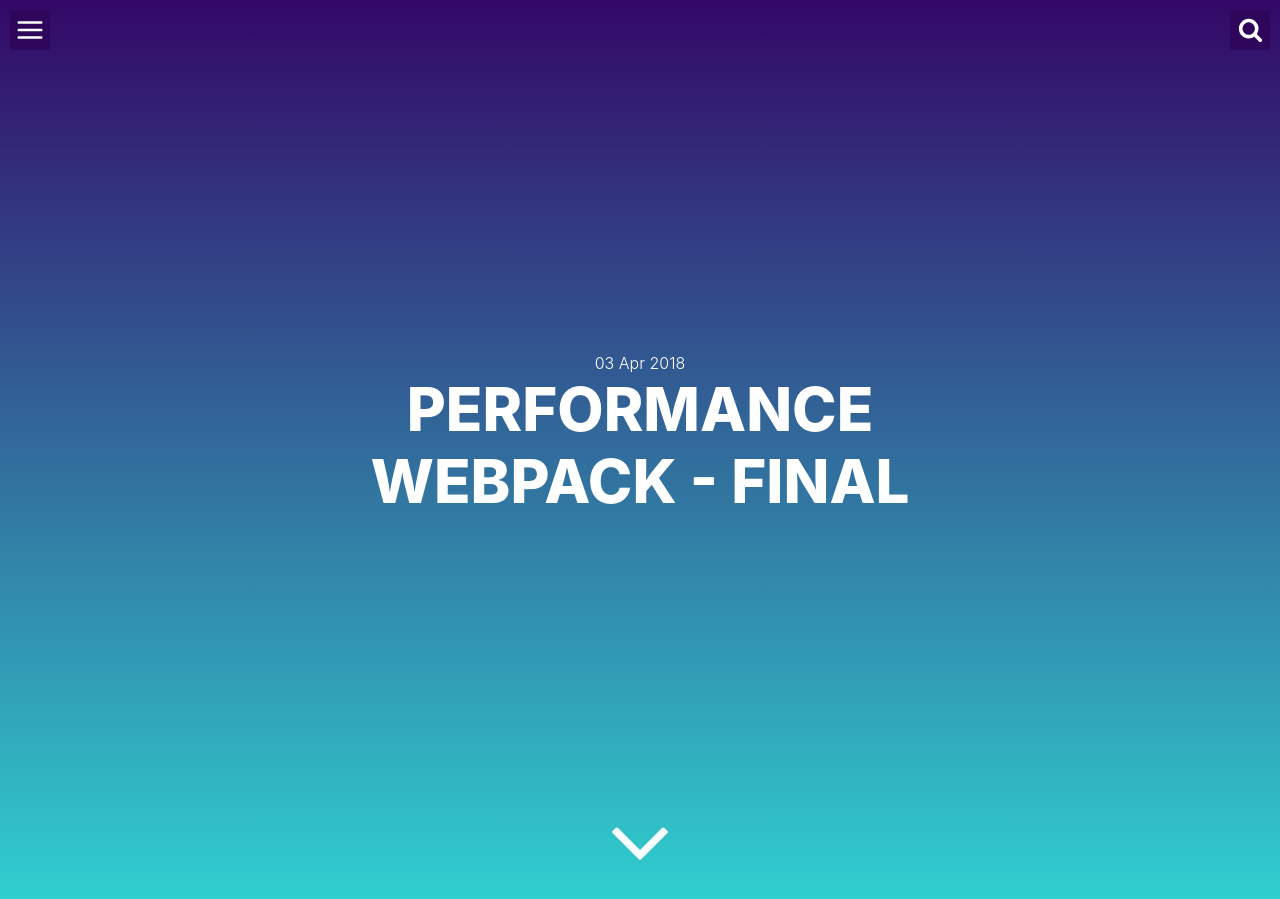
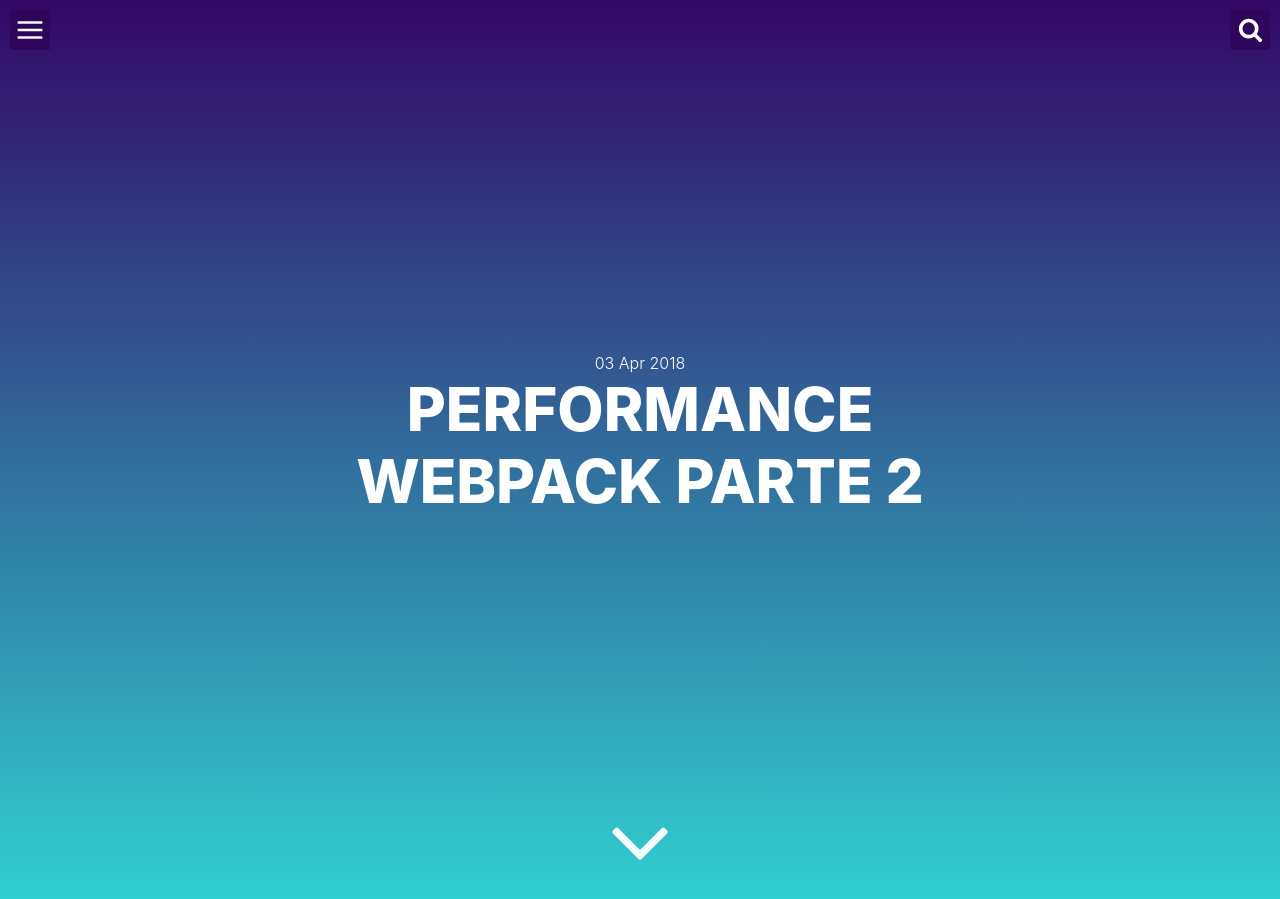
Before and after one commit to caioincau/caioincau.github.io, a Jekyll site: the page built from _posts/2018-04-03-performance-webpack-parte-2.md, in a window 1280 px wide and 900 px high. Built offline with Jekyll 4.4.1, drawn with Linux system fonts in a browser that asks for light colours; comment, search, counter and statistics services are not loaded; some of the changed text lies outside the part shown.

Commit message:
Title fix

```diff
--- a/_posts/2018-04-03-performance-webpack-parte-2.md
+++ b/_posts/2018-04-03-performance-webpack-parte-2.md
@@ -1,6 +1,6 @@
 ---
 layout: post
-title: "Performance Webpack - Final"
+title: "Performance Webpack Parte 2"
 date: 2018-04-03 21:15:33
 image: '/assets/img/'
 description:
@@ -13,7 +13,7 @@
 twitter_text: 'Melhorando a performance webpack'
 ---
 
-# Performance Webpack - Final
+# Performance Webpack - Parte 2
 
 Vamos dar continuidade no [post anterior](https://caio.ninja/performance-webpack-parte-1/) sobre performance em aplicações que usam Webpack.
 
```
Also changed, not shown: other parts of _posts/2018-04-03-performance-webpack-parte-2.md (+1 -1 lines), _posts/2018-04-12-performance-webpack---final.md (+1 -1 lines), 8 other files.
